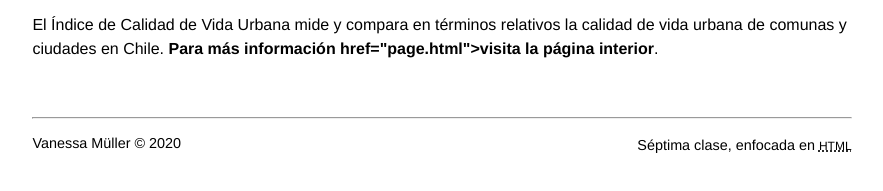
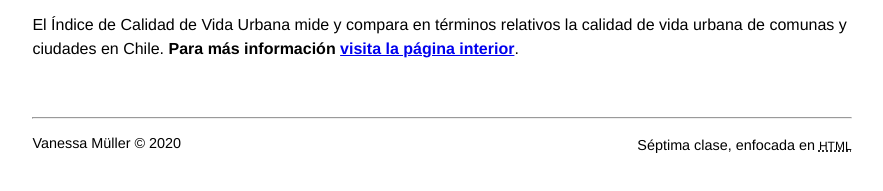
Before and after one commit to vymuller/clase-07, a plain HTML site: page Index.html in a window 1280 px wide. Shown: the part 1279-1470 px from the top of the page, without its empty margins (198-1081 px from the left). Drawn offline with Linux system fonts and the light colour scheme.

Commit message:
Add files via upload

```diff
--- a/Index.html
+++ b/Index.html
@@ -54,7 +54,7 @@
                 <img src="https://www.cooperativa.cl/noticias/site/artic/20200422/imag/foto_0000001620200422101703.jpg" alt="Imagen de personas con mascarillas en la vía pública">
                 <figcaption>A pesar de las medidas de prevención, hay nuevos casos confirmados y 66 personas en estado crítico.</figcaption>
             </figure>
-            <p>El Índice de Calidad de Vida Urbana mide y compara en términos relativos la calidad de vida urbana de comunas y ciudades en Chile.<strong> Para más información <a> href="page.html">visita la página interior</a></strong>.</p>
+            <p>El Índice de Calidad de Vida Urbana mide y compara en términos relativos la calidad de vida urbana de comunas y ciudades en Chile. <strong>Para más información <a href="page.html">visita la página interior</a></strong>.</p>
         </section>
         <footer>
             <hr>
```
